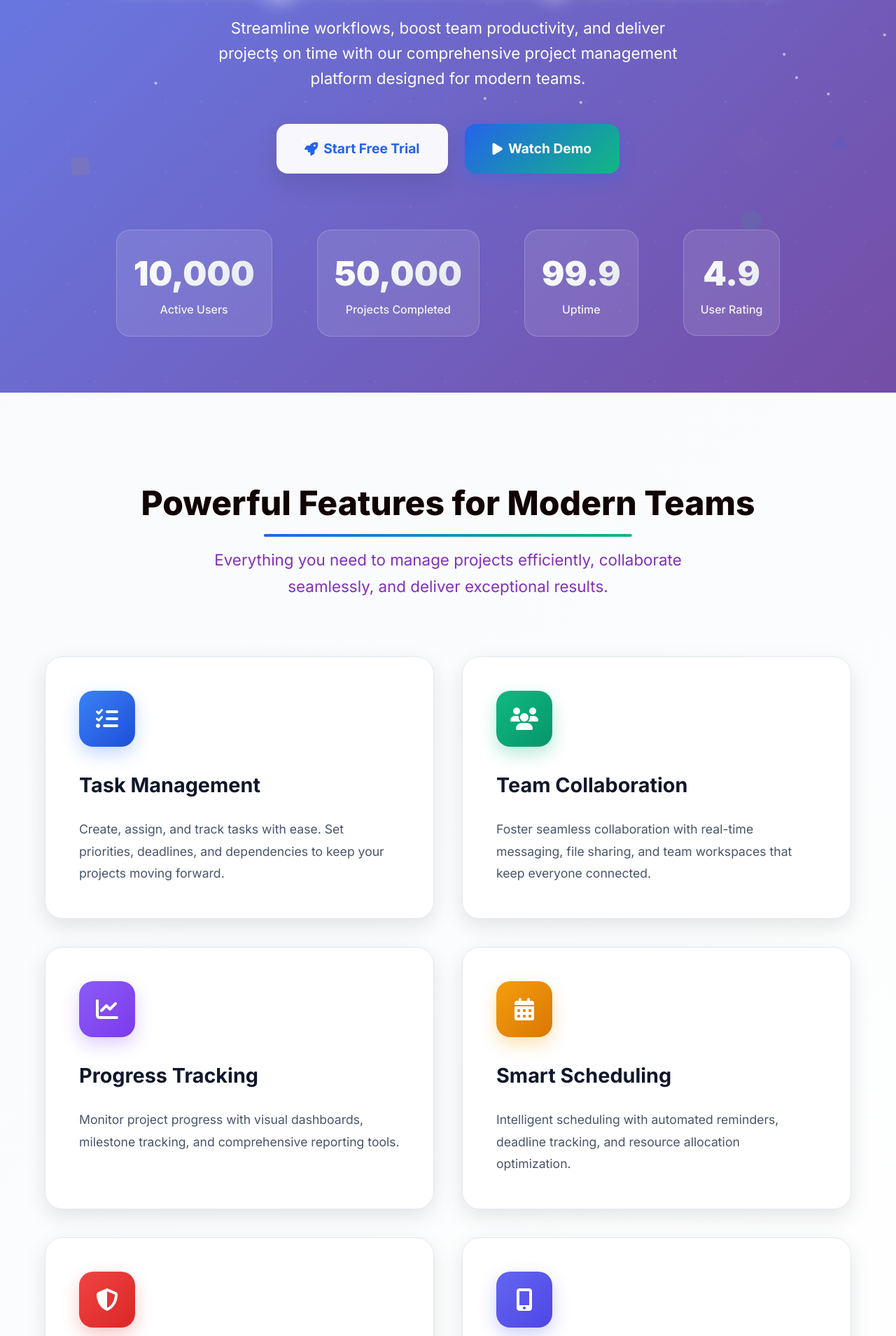
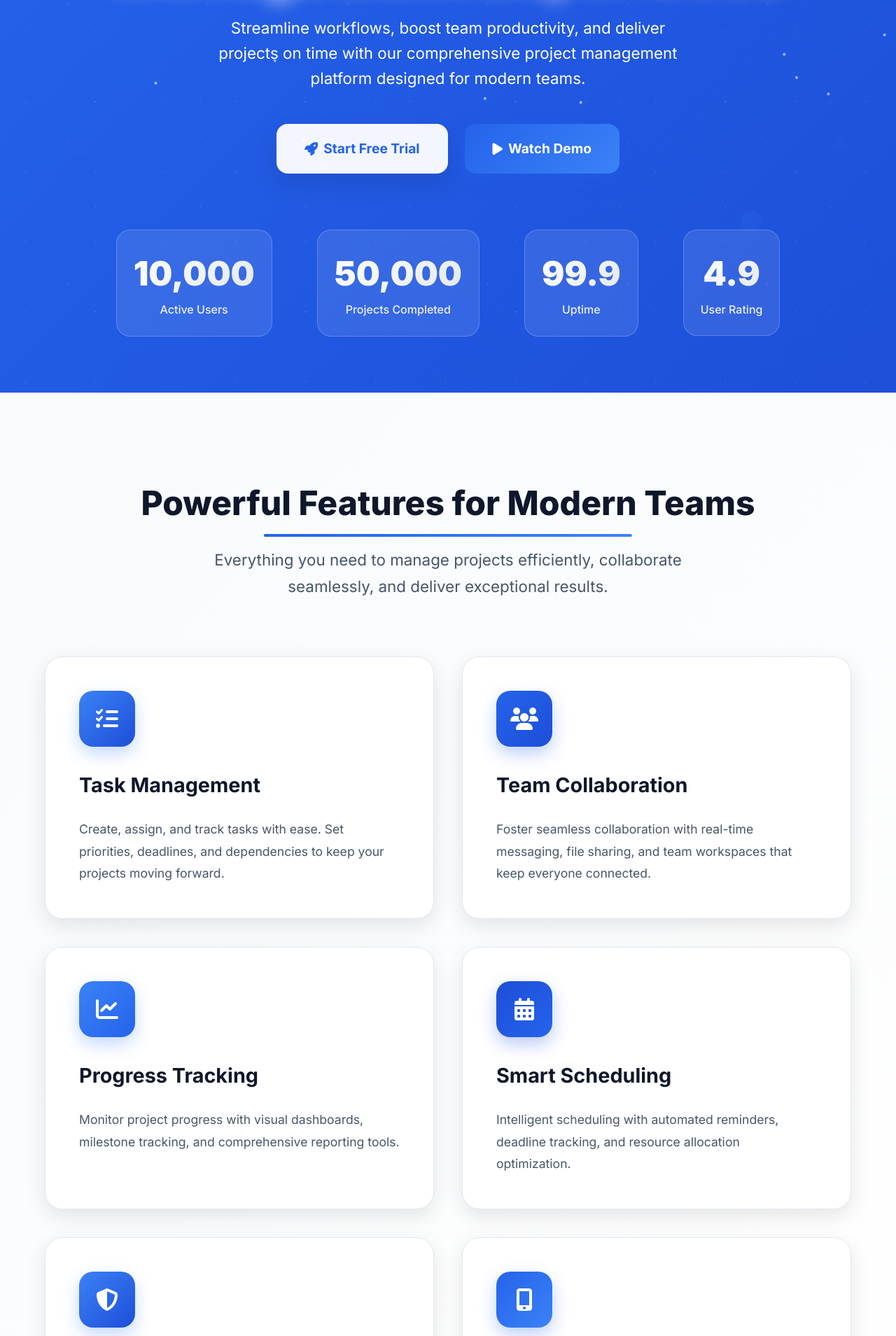
Before and after one commit to Prasadrudhisoft/project_management, a Flask app: page / in a window 1280 px wide. Shown: the part 291-2200 px from the top of the page at 70% size. Run offline with Flask 3, Linux system fonts and the light colour scheme; parts of the project's set-up code (start-up, migrations or seed data) failed here and were passed over.

Commit message:
tasks and landing page

```diff
--- a/templates/landing.html
+++ b/templates/landing.html
@@ -18,7 +18,7 @@
             --primary-dark: #1d4ed8;
             --primary-light: #dbeafe;
             --secondary-color: #64748b;
-            --accent-color: #10b981;
+            --accent-color: #3b82f6;
             --warning-color: #f59e0b;
             --danger-color: #ef4444;
             --dark-color: #1e293b;
@@ -94,7 +94,7 @@
         .floating-element.square {
             width: 25px;
             height: 25px;
-            background: var(--warning-color);
+            background: var(--primary-dark);
             transform: rotate(45deg);
         }
 
@@ -110,7 +110,7 @@
             left: 0;
             width: 100%;
             height: 120%;
-            background: linear-gradient(135deg, #667eea 0%, #764ba2 100%);
+            background: linear-gradient(135deg, #2563eb 0%, #1d4ed8 100%);
             z-index: -2;
             will-change: transform;
         }
@@ -528,7 +528,7 @@
         .section-title {
             font-size: 3rem;
             font-weight: 800;
-            color: rgb(17, 3, 3);
+            color: var(--gray-900);
             margin-bottom: 1.5rem;
             position: relative;
             display: inline-block;
@@ -548,7 +548,7 @@
 
         .section-subtitle {
             font-size: 1.4rem;
-            color: rgb(130, 48, 184);
+            color: var(--gray-600);
             max-width: 700px;
             margin: 0 auto;
             line-height: 1.7;
@@ -615,24 +615,24 @@
             box-shadow: 0 10px 25px rgba(59, 130, 246, 0.3);
         }
         .feature-icon.green {
-            background: linear-gradient(135deg, #10b981, #059669);
-            box-shadow: 0 10px 25px rgba(16, 185, 129, 0.3);
+            background: linear-gradient(135deg, #2563eb, #1d4ed8);
+            box-shadow: 0 10px 25px rgba(37, 99, 235, 0.3);
         }
         .feature-icon.purple {
-            background: linear-gradient(135deg, #8b5cf6, #7c3aed);
-            box-shadow: 0 10px 25px rgba(139, 92, 246, 0.3);
+            background: linear-gradient(135deg, #3b82f6, #2563eb);
+            box-shadow: 0 10px 25px rgba(59, 130, 246, 0.3);
         }
         .feature-icon.orange {
-            background: linear-gradient(135deg, #f59e0b, #d97706);
-            box-shadow: 0 10px 25px rgba(245, 158, 11, 0.3);
+            background: linear-gradient(135deg, #1d4ed8, #2563eb);
+            box-shadow: 0 10px 25px rgba(29, 78, 216, 0.3);
         }
         .feature-icon.red {
-            background: linear-gradient(135deg, #ef4444, #dc2626);
-            box-shadow: 0 10px 25px rgba(239, 68, 68, 0.3);
+            background: linear-gradient(135deg, #3b82f6, #1d4ed8);
+            box-shadow: 0 10px 25px rgba(59, 130, 246, 0.3);
         }
         .feature-icon.indigo {
-            background: linear-gradient(135deg, #6366f1, #4f46e5);
-            box-shadow: 0 10px 25px rgba(99, 102, 241, 0.3);
+            background: linear-gradient(135deg, #2563eb, #3b82f6);
+            box-shadow: 0 10px 25px rgba(37, 99, 235, 0.3);
         }
 
         .feature-title {
@@ -1952,9 +1984,9 @@
 
                     hero.style.background = `
                         radial-gradient(circle at ${mouseX}% ${mouseY}%,
-                        rgba(102, 126, 234, 0.8) 0%,
-                        rgba(118, 75, 162, 0.8) 50%,
-                        rgba(102, 126, 234, 0.6) 100%)
+                        rgba(37, 99, 235, 0.8) 0%,
+                        rgba(29, 78, 216, 0.8) 50%,
+                        rgba(37, 99, 235, 0.6) 100%)
                     `;
                 });
             }
--- a/templates/tasks/all_tasks.html
+++ b/templates/tasks/all_tasks.html
@@ -33,8 +33,8 @@
                     </select>
                 </div>
                 <div class="col-md-4 d-flex align-items-end">
-                    <a href="{{ url_for('all_tasks') }}" class="btn btn-outline-secondary">
-                        <i class="bi bi-arrow-clockwise me-1"></i>Clear Filter
+                    <!-- <a href="{{ url_for('all_tasks') }}" class="btn btn-outline-secondary">
+                        <i class="bi bi-arrow-clockwise me-1"></i>Clear Filter -->
                     </a>
                 </div>
             </form>
--- a/templates/tasks/list.html
+++ b/templates/tasks/list.html
@@ -1,6 +1,6 @@
 {% extends "base.html" %}
 
-{% block title %}My Tasks - Project Manager{% endblock %}
+{% block title %}My Tasks - Rudhisphere{% endblock %}
 
 {% block content %}
 <div class="container-fluid mt-4">
@@ -10,9 +10,9 @@
             <a href="{{ url_for('new_task') }}" class="btn btn-primary">
                 <i class="bi bi-plus me-1"></i>New Task
             </a>
-            <a href="{{ url_for('all_tasks') }}" class="btn btn-outline-secondary">
+            <!-- <a href="{{ url_for('all_tasks') }}" class="btn btn-outline-secondary">
                 <i class="bi bi-collection me-1"></i>All Tasks
-            </a>
+            </a> -->
         </div>
     </div>
 
```
Also changed, not shown: other parts of templates/landing.html (+48 -16 lines), templates/base.html (+84 -36 lines).
